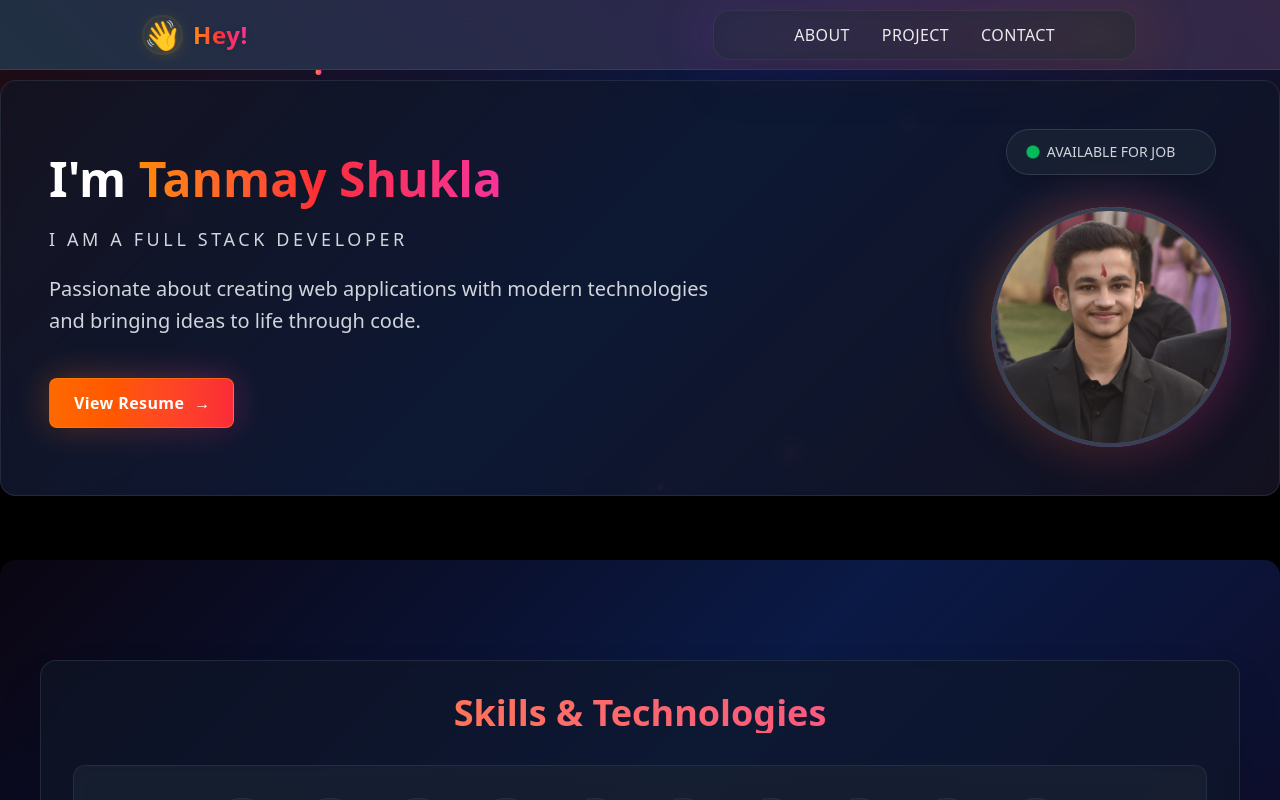
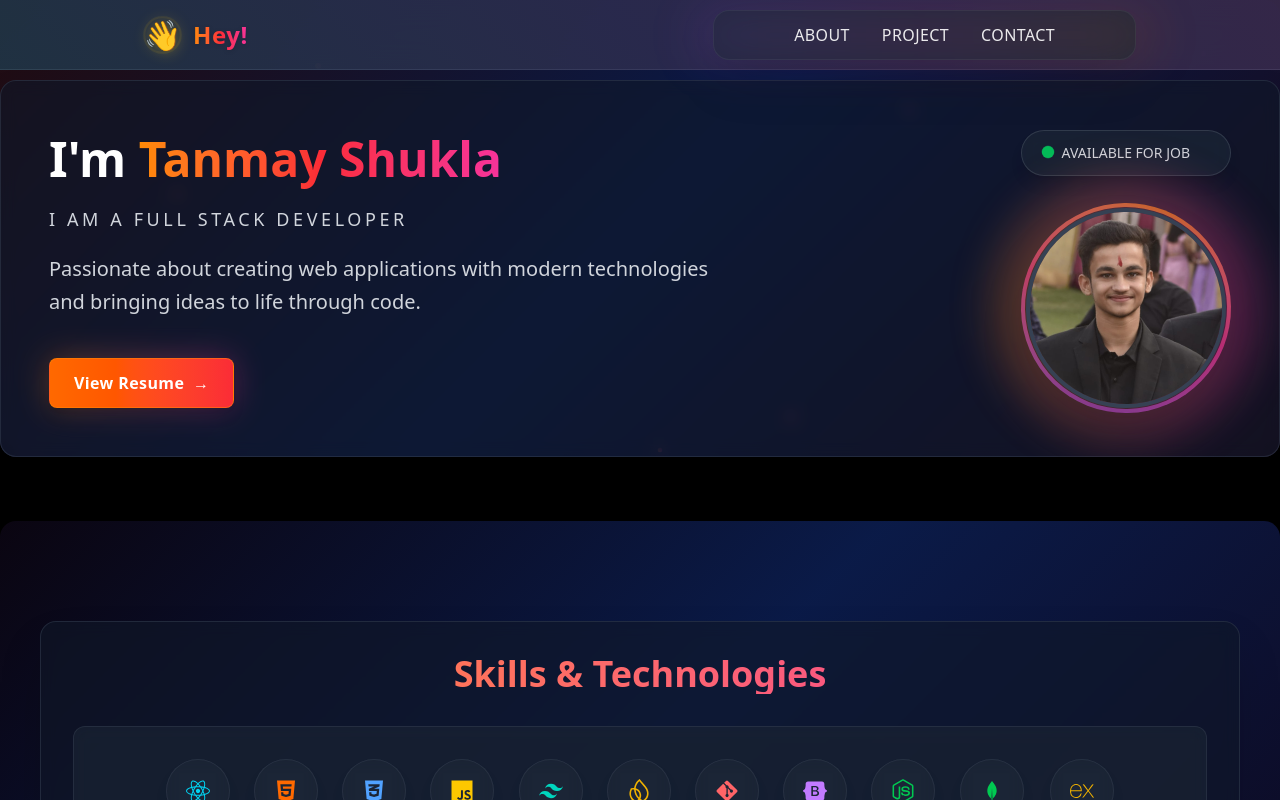
Before and after one commit to Tanmayshukla25/Portfolio, a React (Vite) app: page / in a window 1280 px wide. Shown: the top 800 px of the page. Built offline with nearby package versions, Linux system fonts and the light colour scheme.

Commit message:
Design update

```diff
--- a/src/Components/IntroSection.jsx
+++ b/src/Components/IntroSection.jsx
@@ -164,15 +164,15 @@ const IntroSection = ({ activeSection }) => {
           </motion.div>
 
          <motion.div
-            className="relative group"
+  className="relative flex items-center justify-center"
   initial={{ opacity: 0, scale: 0.8 }}
   animate={{ opacity: 1, scale: 1 }}
   transition={{ duration: 0.8, delay: 0.6 }}
   whileHover={{ scale: 1.05 }}
 >
-            {/* Animated ring around profile */}
+  {/* Animated rotating ring */}
   <motion.div
-              className="absolute inset-0 rounded-full"
+    className="absolute w-[210px] h-[210px] rounded-full"
     animate={{ rotate: 360 }}
     transition={{ duration: 20, repeat: Infinity, ease: "linear" }}
   >
@@ -183,7 +183,7 @@ const IntroSection = ({ activeSection }) => {
 
   {/* Pulsing glow effect */}
   <motion.div
-              className="absolute inset-0 rounded-full bg-gradient-to-r from-orange-400 to-pink-500 opacity-30 blur-xl"
+    className="absolute w-[260px] h-[260px] rounded-full bg-gradient-to-r from-orange-400 to-pink-500 opacity-30 blur-xl"
     animate={{
       scale: [1, 1.2, 1],
       opacity: [0.3, 0.6, 0.3]
@@ -191,14 +191,16 @@ const IntroSection = ({ activeSection }) => {
     transition={{ duration: 3, repeat: Infinity, ease: "easeInOut" }}
   />
 
-            <div className="relative z-10 rotate-10">
+  {/* Profile Image */}
+  <div className="relative z-10">
     <img
       src={Profile}
       alt="Tanmay Shukla's Profile"
-                className='relative z-10 border-4 border-gray-700 rounded-full h-[120px] w-[120px] sm:h-[160px] sm:w-[160px] md:h-[200px] md:w-[200px] lg:h-[240px] lg:w-[240px] object-cover mx-auto shadow-2xl transition-all duration-300 group-hover:border-orange-400'
+      className="border-4 border-gray-700 rounded-full h-[200px] w-[200px] rotate-10 object-cover mx-auto shadow-2xl transition-all duration-300 group-hover:border-orange-400"
     />
   </div>
 </motion.div>
+
         </motion.div>
       </div>
     </div>
--- a/src/MainContent.jsx
+++ b/src/MainContent.jsx
@@ -9,6 +9,7 @@ import {
   FaGitAlt,
   FaLinkedin,
   FaGithub,
+
 } from "react-icons/fa";
 import { BiLogoMongodb } from "react-icons/bi";
 import { SiTailwindcss, SiMongodb, SiFirebase, SiGmail } from "react-icons/si";
@@ -19,6 +20,8 @@ import DashBoard from "./assets/Dashboard.png";
 import tanishq from "./assets/Jewellery.png";
 import Ecommerce from "./assets/Ecommerce.png";
 import TMDB from "./assets/TMDB.png";
+import { SiExpress } from "react-icons/si";
+
 
 
 function MainContent({ activeSection }) {
@@ -96,6 +99,13 @@ function MainContent({ activeSection }) {
               icon={<BiLogoMongodb />}
               name="MongoDB"
                color="text-green-500"
+
+            />
+
+             <SkillIcon
+              icon={<SiExpress />}
+              name="Express"
+               color="text-yellow-500"
 
             />
 
```
Lines whose indentation alone changed are shown as unchanged.
